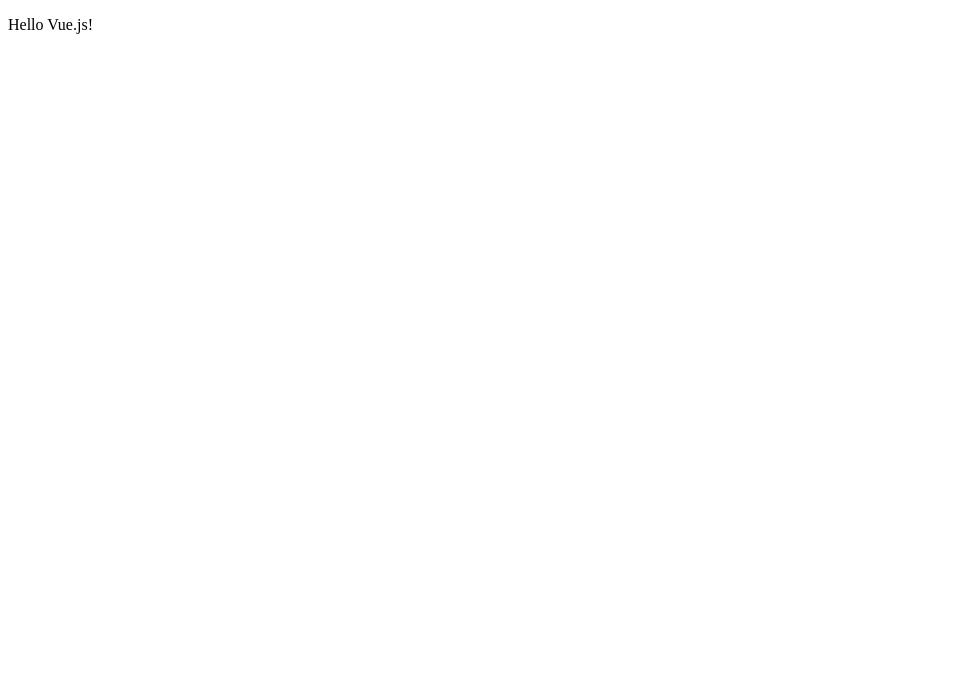
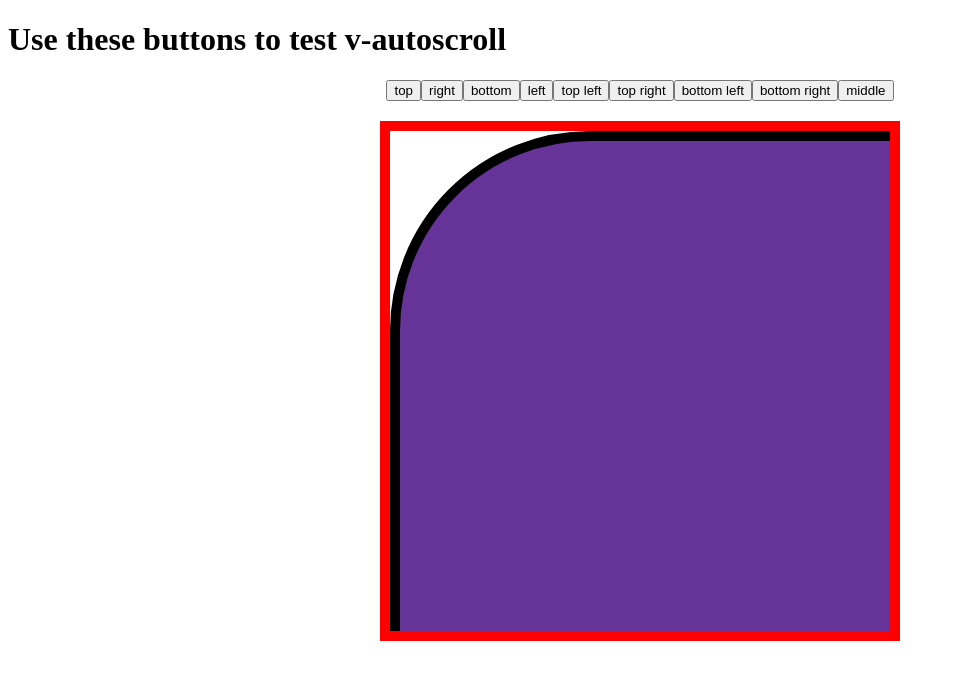
Before and after one commit to donmbelembe/vue-autoscroll, a website: page index.html in a window 1280 px wide. Shown: the whole page, without its empty margins (0-954 px from the left). Drawn offline with nearby package versions, Linux system fonts and the light colour scheme.

Commit message:
Add playgroung for testing

```diff
--- a/index.html
+++ b/index.html
@@ -5,12 +5,53 @@
   <meta name="viewport" content="width=device-width, initial-scale=1.0">
   <meta http-equiv="X-UA-Compatible" content="ie=edge">
   <title>vue Autoscroll</title>
+  <style>
+    .commands {
+      width: 100%;
+      display: flex;
+      margin: 20px 0 20px 0;
+      justify-content: center;
+    }
+
+    .parent {
+      margin: 0 auto;
+      width: 500px;
+      height: 500px;
+      border: 10px solid red;
+      overflow: scroll;
+    }
+    .child {
+      width: 700px;
+      height: 700px;
+      background: rebeccapurple;
+      border: 10px solid #000;
+      border-radius: 200px;
+    }
+  </style>
 </head>
 <body>
   <div id="app">
-    <p>{{ message }}</p>
+    <h1>Use these buttons to test v-autoscroll</h1>
+    <div class="commands">
+      <button @click="autoscrollTest('top')">top</button> <br>
+      <button @click="autoscrollTest('right')">right</button> <br>
+      <button @click="autoscrollTest('bottom')">bottom</button> <br>
+      <button @click="autoscrollTest('left')">left</button> <br>
+      <button @click="autoscrollTest('top left')">top left</button> <br>
+      <button @click="autoscrollTest('top right')">top right</button> <br>
+      <button @click="autoscrollTest('bottom left')">bottom left</button> <br>
+      <button @click="autoscrollTest('bottom right')">bottom right</button> <br>
+      <button @click="autoscrollTest('middle')">middle</button>
+    </div>
 
-    <div v-demo></div>
+    <div class="container">
+      <div class="parent">
+        <div class="child">
+
+        </div>
+      </div>
+    </div>
+
   </div>
   <script src="./node_modules/vue/dist/vue.js"></script>
   <script src="/dist/vue-autoscroll.js"></script>
@@ -18,7 +59,14 @@
       new Vue({
         el: '#app',
         data: {
+          autoscroll: 'bottom',
           message: 'Hello Vue.js!'
+        },
+        methods: {
+          autoscrollTest (value) {
+            console.log(value)
+            this.autoscroll = value
+          }
         }
       })
   </script>
```
